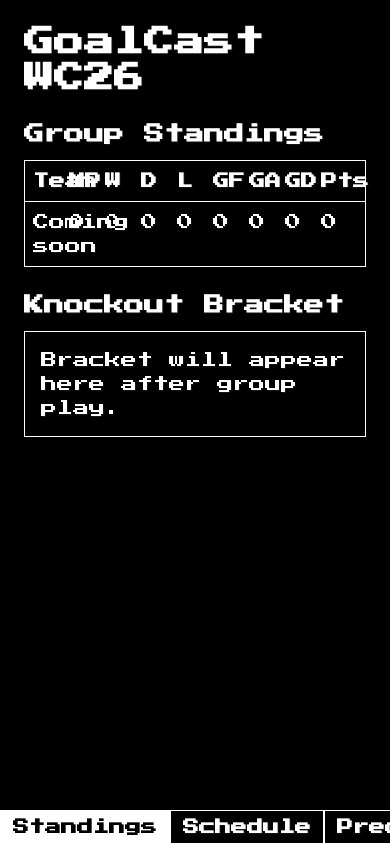
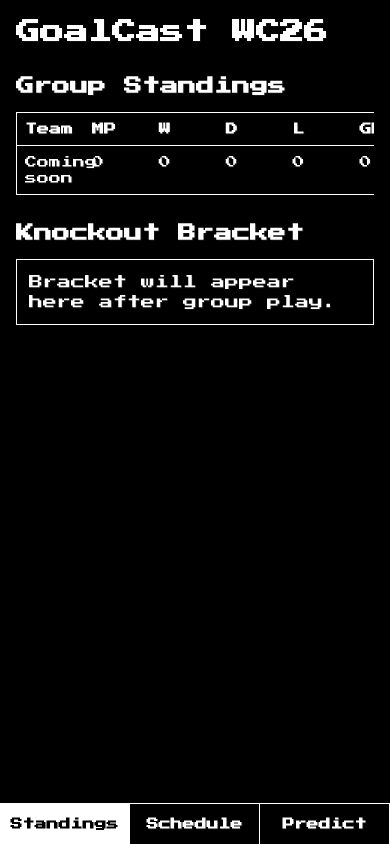
Before and after one commit to adrianmontez/goalcast-wc26, a Next.js app: page /standings in a window 390 px wide. Built offline with nearby package versions, Linux system fonts and the light colour scheme.

Commit message:
Update responsive layout

```diff
--- a/src/app/predict/page.js
+++ b/src/app/predict/page.js
@@ -15,6 +15,7 @@ export default function Predict() {
   });
   const [advancing, setAdvancing] = useState({});
   const [draggedTeam, setDraggedTeam] = useState(null);
+  const [touchTeam, setTouchTeam] = useState(null);
   const [showBracket, setShowBracket] = useState(false);
   const [bracketWinners, setBracketWinners] = useState(() => {
     if (typeof window === "undefined") return {};
@@ -186,6 +187,45 @@ export default function Predict() {
     e.preventDefault();
     if (!draggedTeam) return;
 
+  const moveTeamToRank = (teamAbbr, groupId, targetRank) => {
+    if (showBracket || !teamAbbr) return;
+
+    setRankings((current) => {
+      const groupKey = `group_${groupId}`;
+      const groupRanking = { ...getRanking(groupId) };
+
+      const currentRank = groupRanking[teamAbbr];
+
+      if (currentRank === targetRank) {
+       return current;
+      }
+
+      const teamAtTarget = Object.entries(groupRanking).find(
+        ([_, r]) => r === targetRank
+      )?.[0];
+
+     if (teamAtTarget) {
+       groupRanking[teamAtTarget] = currentRank;
+     }
+
+     groupRanking[teamAbbr] = targetRank;
+
+     return { ...current, [groupKey]: groupRanking };
+   });
+ };
+
+ const handleTouchStart = (teamAbbr) => {
+   if (showBracket || !teamAbbr) return;
+   setTouchTeam(teamAbbr);
+ };
+
+ const handleTouchEnd = (groupId, targetRank) => {
+   if (showBracket || !touchTeam) return;
+
+   moveTeamToRank(touchTeam, groupId, targetRank);
+   setTouchTeam(null);
+ };
+
     setRankings((current) => {
       const groupKey = `group_${groupId}`;
       const groupRanking = { ...getRanking(groupId) };
@@ -237,7 +277,7 @@ export default function Predict() {
           </button>
         </div>
 
-        <div className="grid grid-cols-3 lg:grid-cols-4 gap-4">
+        <div className="grid grid-cols-2 md:grid-cols-3 lg:grid-cols-4 gap-3 sm:gap-4">
           {groups.map((groupData) => {
             const ranking = getRanking(groupData.group);
             const thirdPlaceTeam = getThirdPlaceTeam(groupData.group);
@@ -268,7 +308,8 @@ export default function Predict() {
                           onDragStart={(e) => teamAbbr && handleDragStart(e, teamAbbr)}
                           onDragOver={handleDragOver}
                           onDrop={(e) => handleDrop(e, groupData.group, rank)}
-                          className={`border border-gray-700 rounded p-2 min-h-12 flex items-center bg-gray-900 ${!showBracket ? 'hover:bg-gray-800 cursor-grab' : ''} flex-1`}
+                          onTouchStart={() => handleTouchStart(teamAbbr)}
+                          onTouchEnd={() => handleTouchEnd(groupData.group, rank)}
                         >
                           <div className="flex items-center justify-center flex-1 px-1">
                             {teamAbbr ? (
@@ -326,7 +367,7 @@ export default function Predict() {
                       key={groupData.group}
                       type="button"
                       onClick={() => canToggle && toggleThirdPlace(groupData.group, teamAbbr)}
-                      className={`border rounded p-3 text-left transition ${selected ? 'border-yellow-400 bg-yellow-500/15' : 'border-gray-700 bg-gray-900 hover:border-white'} ${!canToggle ? 'opacity-60 cursor-not-allowed' : 'cursor-pointer'}`}
+                      className={`border rounded p-3 text-left transition ${selected ? 'border-yellow-400 bg-yellow-500/15' : 'border-gray-700 bg-gray-900 hover:border-white'} ${!canToggle ? 'opacity-60 cursor-grab touch-none' : ''}flex-1`}
                     >
                       <div className="text-xs text-gray-400 mb-1">3{groupData.group}</div>
                       <div className="flex items-center gap-2 text-lg font-semibold">
--- a/src/app/standings/page.js
+++ b/src/app/standings/page.js
@@ -2,14 +2,17 @@ import TabBar from "@/components/TabBar";
 
 export default function Standings() {
   return (
-    <main className="min-h-screen bg-black text-white p-6 pb-12">
-      <h1 className="text-3xl font-bold mb-6">GoalCast WC26</h1>
+    <main className="min-h-screen bg-black text-white p-4 sm:p-6 pb-20 sm:pb-14">
+      <h1 className="text-2xl sm:text-3xl font-bold mb-6">GoalCast WC26</h1>
 
       <section className="mb-6">
-        <h2 className="text-xl font-semibold mb-3">Group Standings</h2>
+        <h2 className="text-lg sm:text-xl font-semibold mb-3">
+          Group Standings
+        </h2>
 
-        <div className="border border-white">
-          <div className="grid grid-cols-9 border-b border-white p-2 font-bold">
+        <div className="overflow-x-auto">
+          <div className="min-w-[620px] border border-white">
+            <div className="grid grid-cols-9 border-b border-white p-2 text-xs sm:text-sm font-bold">
               <span>Team</span>
               <span>MP</span>
               <span>W</span>
@@ -21,7 +24,7 @@ export default function Standings() {
               <span>Pts</span>
             </div>
 
-          <div className="grid grid-cols-9 p-2">
+            <div className="grid grid-cols-9 p-2 text-xs sm:text-sm">
               <span>Coming soon</span>
               <span>0</span>
               <span>0</span>
@@ -33,11 +36,15 @@ export default function Standings() {
               <span>0</span>
             </div>
           </div>
+        </div>
       </section>
 
       <section className="mb-6">
-        <h2 className="text-xl font-semibold mb-3">Knockout Bracket</h2>
-        <div className="border border-white p-4">
+        <h2 className="text-lg sm:text-xl font-semibold mb-3">
+          Knockout Bracket
+        </h2>
+
+        <div className="border border-white p-3 sm:p-4 text-sm sm:text-base">
           Bracket will appear here after group play.
         </div>
       </section>
--- a/src/components/TabBar.js
+++ b/src/components/TabBar.js
@@ -13,8 +13,8 @@ export default function TabBar() {
   ];
 
   return (
-    <div className="fixed bottom-0 left-0">
-      <div className="flex gap-0">
+    <nav className="fixed bottom-0 left-0 right-0 z-50 bg-black border-t border-white sm:right-auto sm:border-r">
+      <div className="grid grid-cols-3 sm:flex sm:gap-0">
         {tabs.map((tab) => {
           const active = pathname === tab.href;
 
@@ -24,8 +24,8 @@ export default function TabBar() {
               href={tab.href}
               className={
                 active
-                  ? "bg-white px-3 py-1 text-black font-semibold border border-white"
-                  : "bg-black px-3 py-1 text-white font-semibold border border-white hover:bg-gray-800"
+                  ? "bg-white px-2 py-3 text-center text-xs font-semibold text-black border-r border-white sm:px-4 sm:py-2 sm:text-sm"
+                  : "bg-black px-2 py-3 text-center text-xs font-semibold text-white border-r border-white hover:bg-gray-800 sm:px-4 sm:py-2 sm:text-sm"
               }
             >
               {tab.name}
@@ -33,6 +33,6 @@ export default function TabBar() {
           );
         })}
       </div>
-    </div>
+    </nav>
   );
 }
```
Lines whose indentation alone changed are shown as unchanged.
